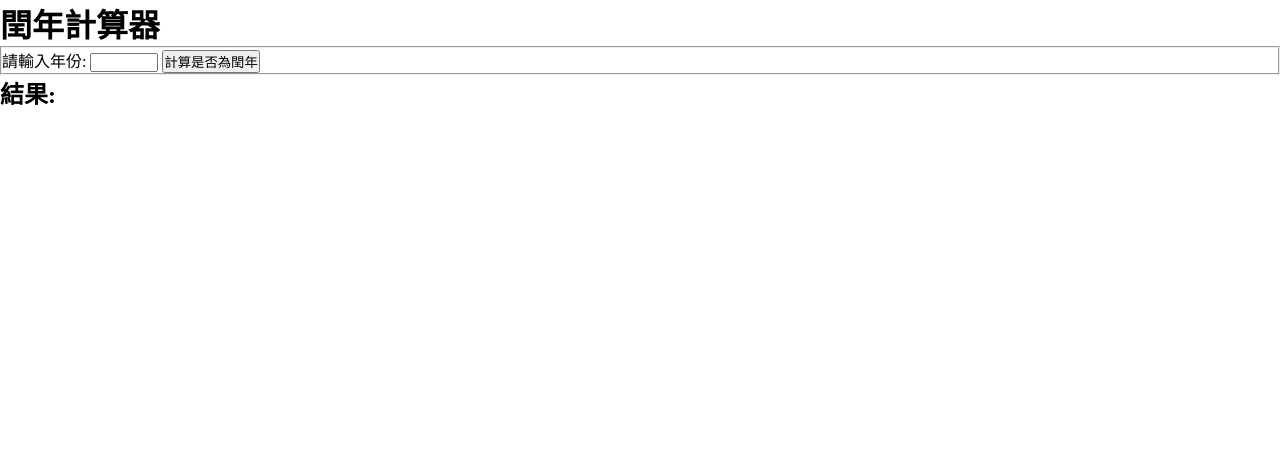
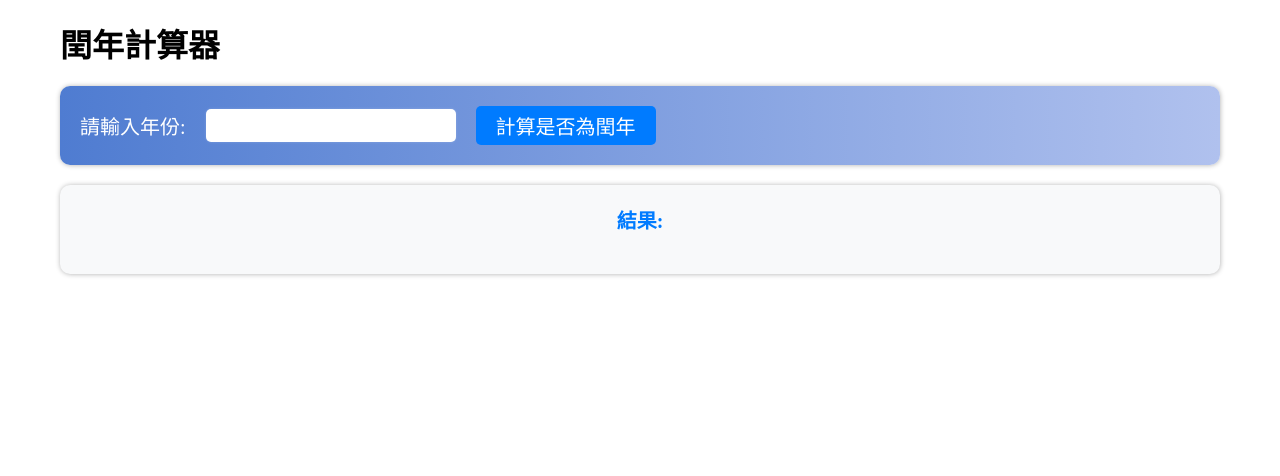
Before and after one commit to lazycat1005/php-exercises, a PHP site: page /exercises/27_calculating-leap-years/php-version/index.php in a window 1280 px wide. Shown: the top 476 px of the page. Run offline with PHP 8.4, Linux system fonts and the light colour scheme.

Commit message:
將08題的function提出與修改27題樣式

```diff
--- a/exercises/27_calculating-leap-years/css/main.css
+++ b/exercises/27_calculating-leap-years/css/main.css
@@ -2,6 +2,102 @@
   box-sizing: border-box;
   margin: 0;
   padding: 0;
+}
+
+.container {
+  width: 100%;
+  max-width: 1200px;
+  margin: 0 auto;
+  padding: 20px;
+}
+.container .introduction h1 {
+  text-align: center;
+  margin-bottom: 20px;
+}
+.container .introduction ul {
+  margin-left: 20px;
+}
+.container .introduction ul li {
+  margin-bottom: 10px;
+}
+.container form #leapYearCalculation {
+  padding: 20px;
+  margin: 20px 0;
+  border-radius: 10px;
+  box-shadow: 0.3px 0.3px 5px rgba(0, 0, 0, 0.3);
+  display: flex;
+  align-items: center;
+  background: linear-gradient(to right, #4f7cd1, #b0c1ee);
+  border: none;
+}
+@media (max-width: 450px) {
+  .container form #leapYearCalculation {
+    flex-direction: column;
+  }
+}
+.container form #leapYearCalculation label {
+  font-size: 20px;
+  color: #fff;
+}
+.container form #leapYearCalculation input {
+  font-size: 20px;
+  padding: 5px;
+  margin: 0 20px;
+  border-radius: 5px;
+  width: 100%;
+  max-width: 250px;
+  outline: none;
+  border: none;
+  box-shadow: 0px 0px 3px rgba(255, 255, 255, 0.2);
+}
+@media (max-width: 1024px) {
+  .container form #leapYearCalculation input {
+    margin: 20px 0px;
+  }
+}
+.container form #leapYearCalculation button {
+  font-size: 20px;
+  padding: 5px 20px;
+  border-radius: 5px;
+  background-color: #007bff;
+  color: white;
+  border: none;
+  cursor: pointer;
+  transition: all 0.3s ease;
+}
+.container form #leapYearCalculation button:hover {
+  background-color: #0056b3;
+}
+.container .result {
+  margin-top: 20px;
+  padding: 20px;
+  border-radius: 10px;
+  box-shadow: 0.3px 0.3px 5px rgba(0, 0, 0, 0.3);
+  background-color: #f8f9fa;
+}
+.container .result h2 {
+  font-size: 20px;
+  color: #007bff;
+  text-align: center;
+  margin-bottom: 20px;
+}
+.container .result p {
+  margin-bottom: 10px;
+}
+.container .result h4 {
+  margin: 20px 0;
+}
+.container .result ol,
+.container .result ul {
+  margin-left: 20px;
+}
+.container .result ol li,
+.container .result ul li {
+  margin-bottom: 10px;
+  color: #333;
+}
+.container .result h3 {
+  color: #0056b3;
 }
 
 .fixedBtn {
--- a/exercises/27_calculating-leap-years/css/main.scss
+++ b/exercises/27_calculating-leap-years/css/main.scss
@@ -4,6 +4,101 @@
   padding: 0;
 }
 
+.container {
+  width: 100%;
+  max-width: 1200px;
+  margin: 0 auto;
+  padding: 20px;
+  .introduction {
+    h1 {
+      text-align: center;
+      margin-bottom: 20px;
+    }
+    ul {
+      margin-left: 20px;
+      li {
+        margin-bottom: 10px;
+      }
+    }
+  }
+  form {
+    #leapYearCalculation {
+      padding: 20px;
+      margin: 20px 0;
+      border-radius: 10px;
+      box-shadow: 0.3px 0.3px 5px rgba(0, 0, 0, 0.3);
+      display: flex;
+      align-items: center;
+      background: linear-gradient(to right, #4f7cd1, #b0c1ee);
+      border: none;
+      @media (max-width: 450px) {
+        flex-direction: column;
+      }
+      label {
+        font-size: 20px;
+        color: #fff;
+      }
+      input {
+        font-size: 20px;
+        padding: 5px;
+        margin: 0 20px;
+        border-radius: 5px;
+        width: 100%;
+        max-width: 250px;
+        outline: none;
+        border: none;
+        box-shadow: 0px 0px 3px rgba(255, 255, 255, 0.2);
+        @media (max-width: 1024px) {
+          margin: 20px 0px;
+        }
+      }
+      button {
+        font-size: 20px;
+        padding: 5px 20px;
+        border-radius: 5px;
+        background-color: #007bff;
+        color: white;
+        border: none;
+        cursor: pointer;
+        transition: all 0.3s ease;
+        &:hover {
+          background-color: #0056b3;
+        }
+      }
+    }
+  }
+
+  .result {
+    margin-top: 20px;
+    padding: 20px;
+    border-radius: 10px;
+    box-shadow: 0.3px 0.3px 5px rgba(0, 0, 0, 0.3);
+    background-color: #f8f9fa;
+    h2 {
+      font-size: 20px;
+      color: #007bff;
+      text-align: center;
+      margin-bottom: 20px;
+    }
+    p {
+      margin-bottom: 10px;
+    }
+    h4 {
+      margin: 20px 0;
+    }
+    ol,
+    ul {
+      margin-left: 20px;
+      li {
+        margin-bottom: 10px;
+        color: #333;
+      }
+    }
+    h3 {
+      color: #0056b3;
+    }
+  }
+}
 .fixedBtn {
   width: 50px;
   height: 50px;
--- a/exercises/34_telephone-bill-calculation/css/main.scss
+++ b/exercises/34_telephone-bill-calculation/css/main.scss
@@ -2,8 +2,6 @@
   box-sizing: border-box;
   margin: 0;
   padding: 0;
-  // outline: 1px solid limegreen !important;
-  // background: rgb(0 100 0 /0.05) !important;
 }
 
 .container {
--- a/exercises/34_telephone-bill-calculation/php-version/index.php
+++ b/exercises/34_telephone-bill-calculation/php-version/index.php
@@ -15,7 +15,7 @@ include '../../../header.php';
       </ul>
     </section>
 
-    <form action="" method="post">
+    <form action="" method="get">
       <fieldset id="telephoneBillCalculation">
         <label for="callDuration">通話時長（分鐘）:</label>
         <input type="number" id="callDuration" name="callDuration" step="any" min="0" max="44640" required>
@@ -27,8 +27,8 @@ include '../../../header.php';
     <section class="result">
       <h2>這個月的電話帳單詳細為:</h2>
       <?php
-      if ($_SERVER['REQUEST_METHOD'] === 'POST') {
-        $callDuration = $_POST['callDuration'] ?? 0;
+      if (isset($_GET['callDuration'])) {
+        $callDuration = $_GET['callDuration'] ?? 0;
 
         // 檢查通話時長是否為正整數，並且不是科學符號，如"1e10"
         if (!is_numeric($callDuration) || $callDuration < 0 || preg_match('/e/i', $callDuration)) {
```
Also changed, not shown: exercises/08_temperature-unit-conversion/php-version/index.php (+20 -29 lines), exercises/08_temperature-unit-conversion/utils/Validator.php (added, +21 -0 lines), README.md, 2 other files.
